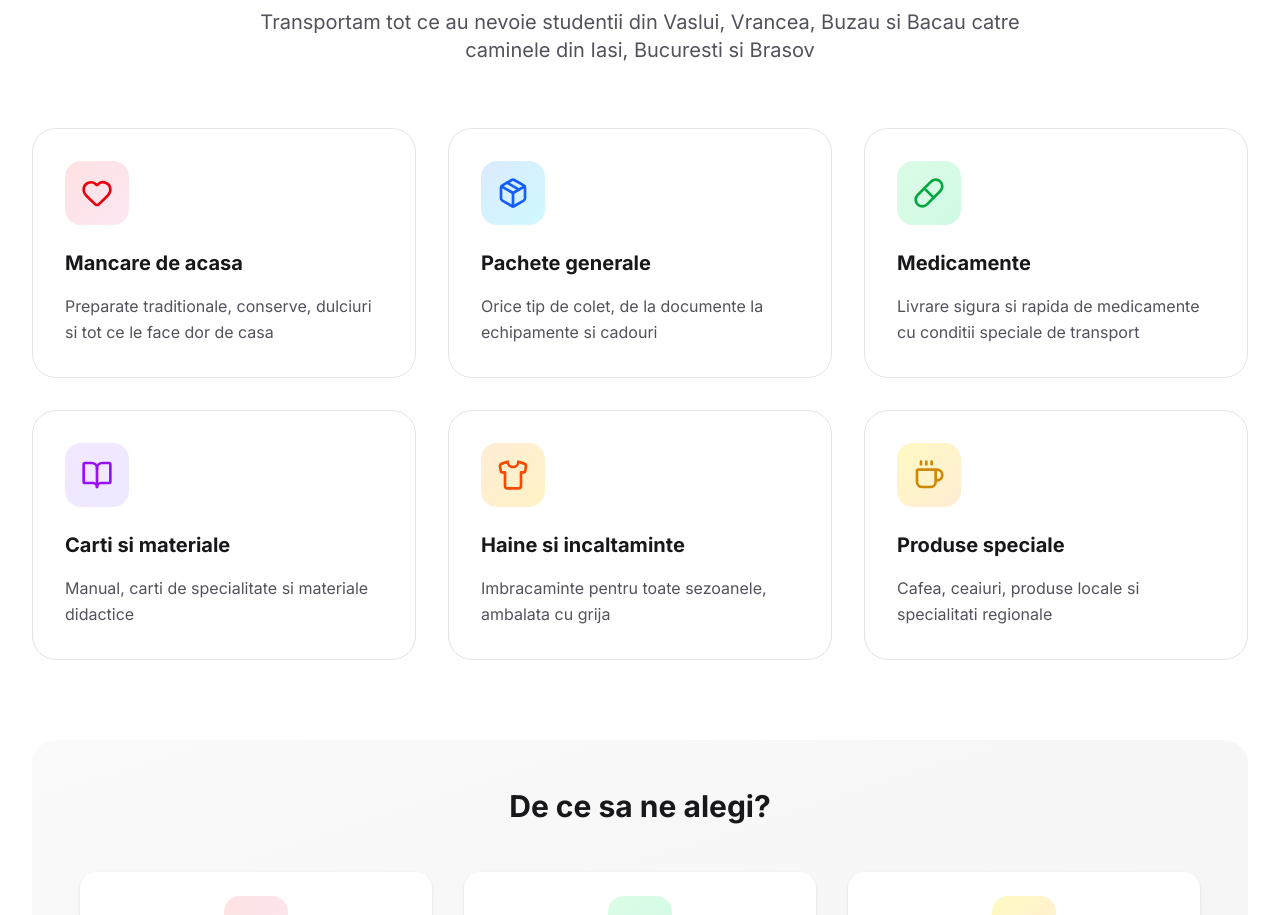
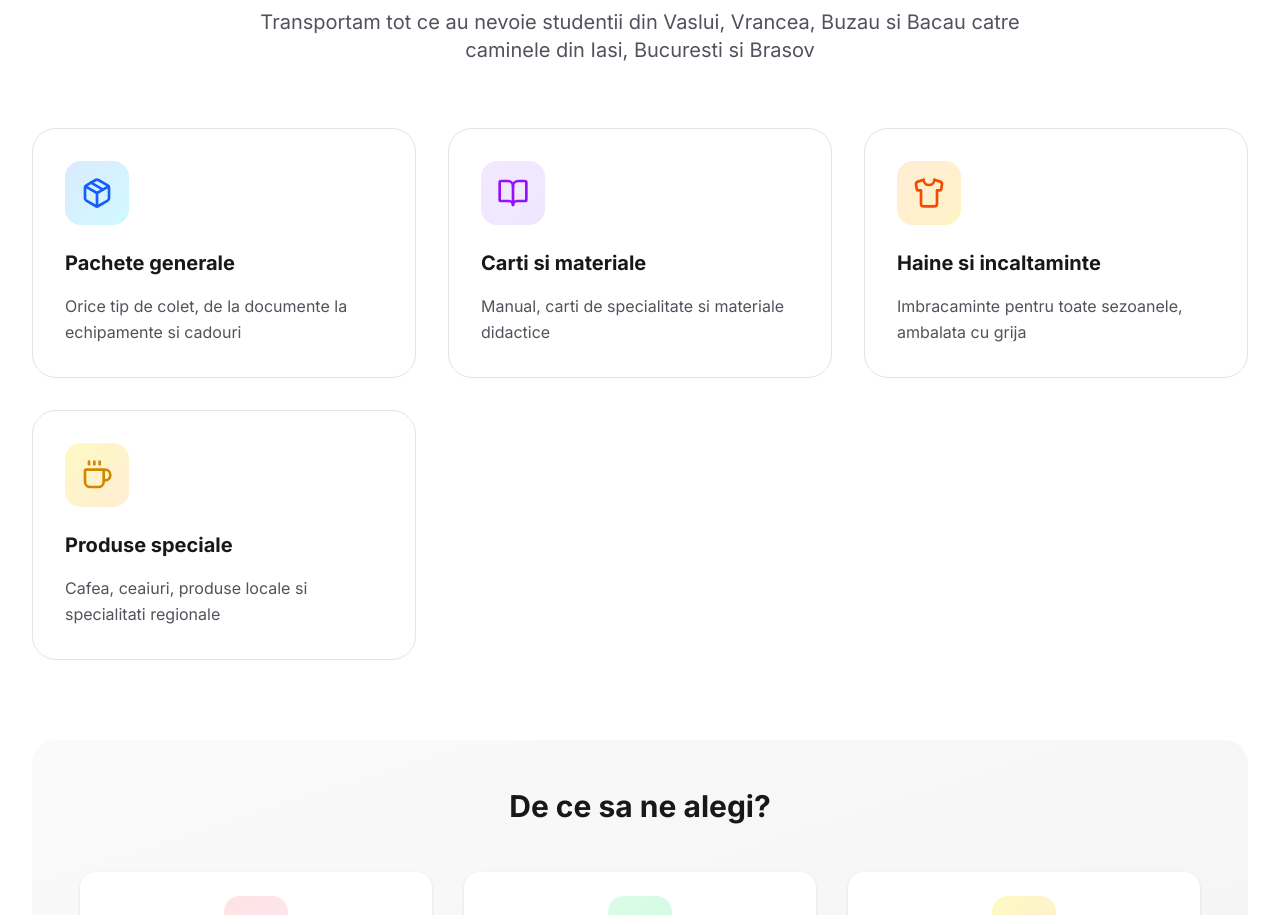
Before and after one commit to mateismarius/coletul-studentului, a Next.js app: page / in a window 1280 px wide. Shown: the part 1220-2135 px from the top of the page. Built offline with nearby package versions, Linux system fonts and the light colour scheme; a web font is replaced by a local one.

Commit message:
Update Services.tsx

```diff
--- a/components/layout/Services.tsx
+++ b/components/layout/Services.tsx
@@ -7,13 +7,13 @@ import HoverLift from '@/components/animations/HoverLift';
 
 export default function Services() {
     const services = [
-        {
-            icon: Heart,
-            title: "Mancare de acasa",
-            description: "Preparate traditionale, conserve, dulciuri si tot ce le face dor de casa",
-            color: "from-red-100 to-pink-100",
-            iconColor: "text-red-600"
-        },
+        // {
+        //     icon: Heart,
+        //     title: "Mancare de acasa",
+        //     description: "Preparate traditionale, conserve, dulciuri si tot ce le face dor de casa",
+        //     color: "from-red-100 to-pink-100",
+        //     iconColor: "text-red-600"
+        // },
         {
             icon: Package,
             title: "Pachete generale",
@@ -21,13 +21,13 @@ export default function Services() {
             color: "from-blue-100 to-cyan-100",
             iconColor: "text-blue-600"
         },
-        {
-            icon: Pill,
-            title: "Medicamente",
-            description: "Livrare sigura si rapida de medicamente cu conditii speciale de transport",
-            color: "from-green-100 to-emerald-100",
-            iconColor: "text-green-600"
-        },
+        // {
+        //     icon: Pill,
+        //     title: "Medicamente",
+        //     description: "Livrare sigura si rapida de medicamente cu conditii speciale de transport",
+        //     color: "from-green-100 to-emerald-100",
+        //     iconColor: "text-green-600"
+        // },
         {
             icon: BookOpen,
             title: "Carti si materiale",
```
